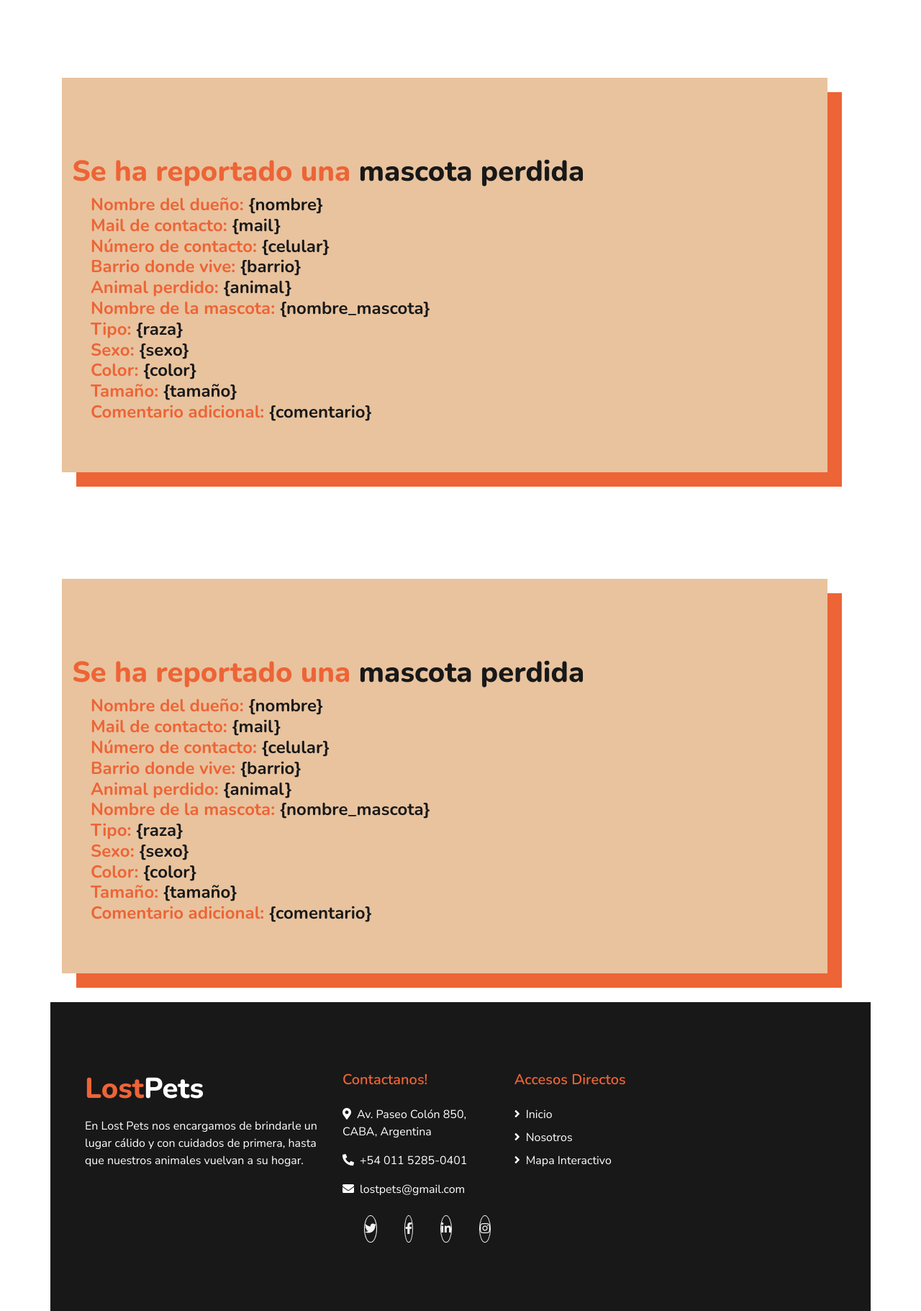
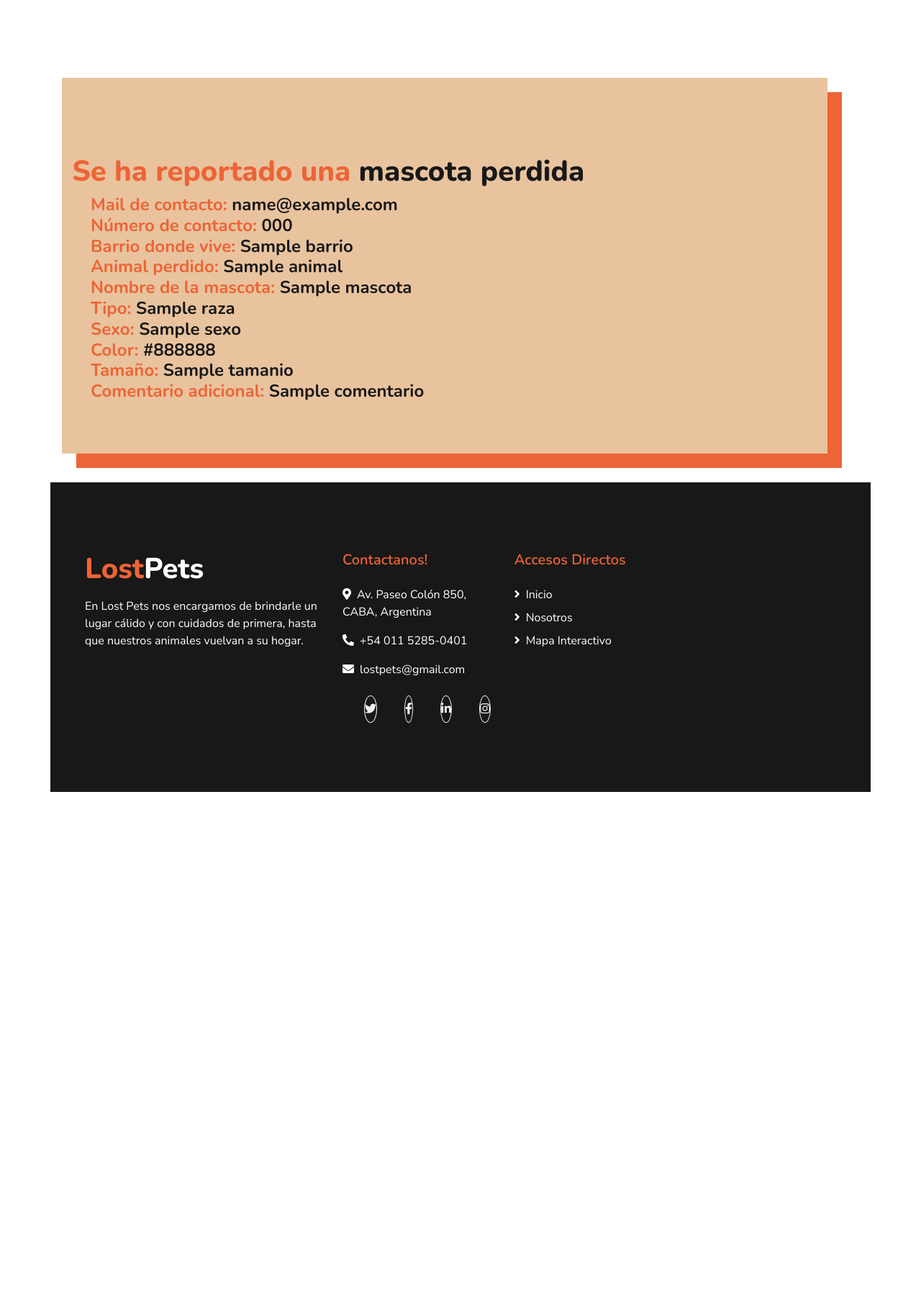
Before and after one commit to reyesito/Aprobado-True, a Flask app: template templates/lista-masc-perdidas.html in a window 1280 px wide. Shown: the part 389-2210 px from the top of the page at 72% size. After the commit the page ends 1489 px from the top, so only its background shows below. Run offline with Flask 3, Linux system fonts and the light colour scheme; the template is opened without the code that fills it: most values are stand-ins (such as "Sample title", 1, 10 or a date in 2020); some libraries are stand-ins or nearby versions.

Commit message:
html for conectado con base de datos en 1ra lista
tarea #21

```diff
--- a/app.py
+++ b/app.py
@@ -15,7 +15,7 @@ def lista_masc_encontradas():
     return render_template("lista-masc-encontradas.html")
 
 
-@app.route("/listado/perdidas")
+@app.route("/lista-mascotas-perdidas")
 def lista_masc_perdidas():
     try:
         data = obtener_mascotas_perdidas()
--- a/templates/lista-masc-perdidas.html
+++ b/templates/lista-masc-perdidas.html
@@ -11,51 +11,7 @@
                 <h1 class="display-4 m-0">Mascotas <span class="text-primary">perdidas</span></h1>
 
             </div>
-                                                                <!--<div class=" mx-3 p-4" id="edit-position">
-                      <!--<div class="d-flex align-items-end mb-3 mt-n4 ml-n4" >-->
-
-                        <!--<div class="buscador">
-                            <input id='barrita'type="text" placeholder="Busca a tu mascota">
-                            <div class="lupita">
-                                <i class="fa fa-search"></i>
-                            </div>
-                        </div>
-
-                        <div class=" mx-3 p-4">
-                            <div class="d-flex align-items-end mb-3 mt-n4 ml-n4" >-->
-
-                      <!-- CASO MASCOTA ENCONTRADA CON DUEÑO DESCONOCIDO -->
-                     <div class=" mx-3 p-4">
-                     <div class="d-flex align-items-end mb-3 mt-n4 ml-n4">
-                      <div class="mascotas-division">
-                        <div class="ml-3">
-
-                            <h1 class="titulo-img"><span class="texto1">Se ha reportado una </span> mascota perdida<span class="texto1"></span> </h1>
-                            <div class="lista-animales">
-                                <ul>
-                                    <h4><li><span class="texto1">Nombre del dueño:</span> {nombre}</li>
-                                    <li><span class="texto1">Mail de contacto:</span> {mail}</li>
-                                    <li><span class="texto1">Número de contacto:</span> {celular}</li>
-                                    <li><span class="texto1">Barrio donde vive:</span> {barrio}</li>
-                                    <li><span class="texto1">Animal perdido:</span> {animal}</li>
-                                    <li><span class="texto1">Nombre de la mascota:</span> {nombre_mascota}</li>
-                                    <li><span class="texto1">Tipo:</span> {raza}</li>
-                                    <li><span class="texto1">Sexo:</span> {sexo}</li>
-                                    <li><span class="texto1">Color:</span> {color}</li>
-                                    <li><span class="texto1">Tamaño:</span> {tamaño}</li>
-                                    <li><span class="texto1">Comentario adicional:</span> {comentario}</li>
-
-                                    <br>
-
-                                </ul>
-                            <br>
-                            </div>
-                            </div>
-                        </div>
-                    </div>
-
-                </div>
-
+                {% for mascota in data %}
                 <div class=" mx-3 p-4">
                     <div class="d-flex align-items-end mb-3 mt-n4 ml-n4">
                      <div class="mascotas-division">
@@ -63,22 +19,19 @@
 
                            <h1 class="titulo-img"><span class="texto1">Se ha reportado una </span> mascota perdida<span class="texto1"></span> </h1>
                            <div class="lista-animales">
-                               <ul>
-                                   <h4><li><span class="texto1">Nombre del dueño:</span> {nombre}</li>
-                                   <li><span class="texto1">Mail de contacto:</span> {mail}</li>
-                                   <li><span class="texto1">Número de contacto:</span> {celular}</li>
-                                   <li><span class="texto1">Barrio donde vive:</span> {barrio}</li>
-                                   <li><span class="texto1">Animal perdido:</span> {animal}</li>
-                                   <li><span class="texto1">Nombre de la mascota:</span> {nombre_mascota}</li>
-                                   <li><span class="texto1">Tipo:</span> {raza}</li>
-                                   <li><span class="texto1">Sexo:</span> {sexo}</li>
-                                   <li><span class="texto1">Color:</span> {color}</li>
-                                   <li><span class="texto1">Tamaño:</span> {tamaño}</li>
-                                   <li><span class="texto1">Comentario adicional:</span> {comentario}</li>
-
-                                   <br>
-
-                               </ul>
+                            <ul>
+                                <h4><li><span class="texto1">Mail de contacto:</span> {{ mascota.mail_duenio }}</li>
+                                <li><span class="texto1">Número de contacto:</span> {{ mascota.telefono_duenio }}</li>
+                                <li><span class="texto1">Barrio donde vive:</span> {{ mascota.barrio }}</li>
+                                <li><span class="texto1">Animal perdido:</span> {{ mascota.animal }}</li>
+                                <li><span class="texto1">Nombre de la mascota:</span> {{ mascota.nombre }}</li>
+                                <li><span class="texto1">Tipo:</span> {{ mascota.raza }}</li>
+                                <li><span class="texto1">Sexo:</span> {{ mascota.sexo }}</li>
+                                <li><span class="texto1">Color:</span> {{ mascota.color }}</li>
+                                <li><span class="texto1">Tamaño:</span> {{ mascota.tamanio }}</li>
+                                <li><span class="texto1">Comentario adicional:</span>  {{ mascota.comentario }}</li></h4>
+                                <br>
+                            </ul>
                            <br>
                            </div>
                            </div>
@@ -86,6 +39,7 @@
                    </div>
 
                </div>
+               {% endfor %}
 
     <!-- Fin de codigo -->
 
```
Also changed, not shown: api.py (+0 -27 lines).
